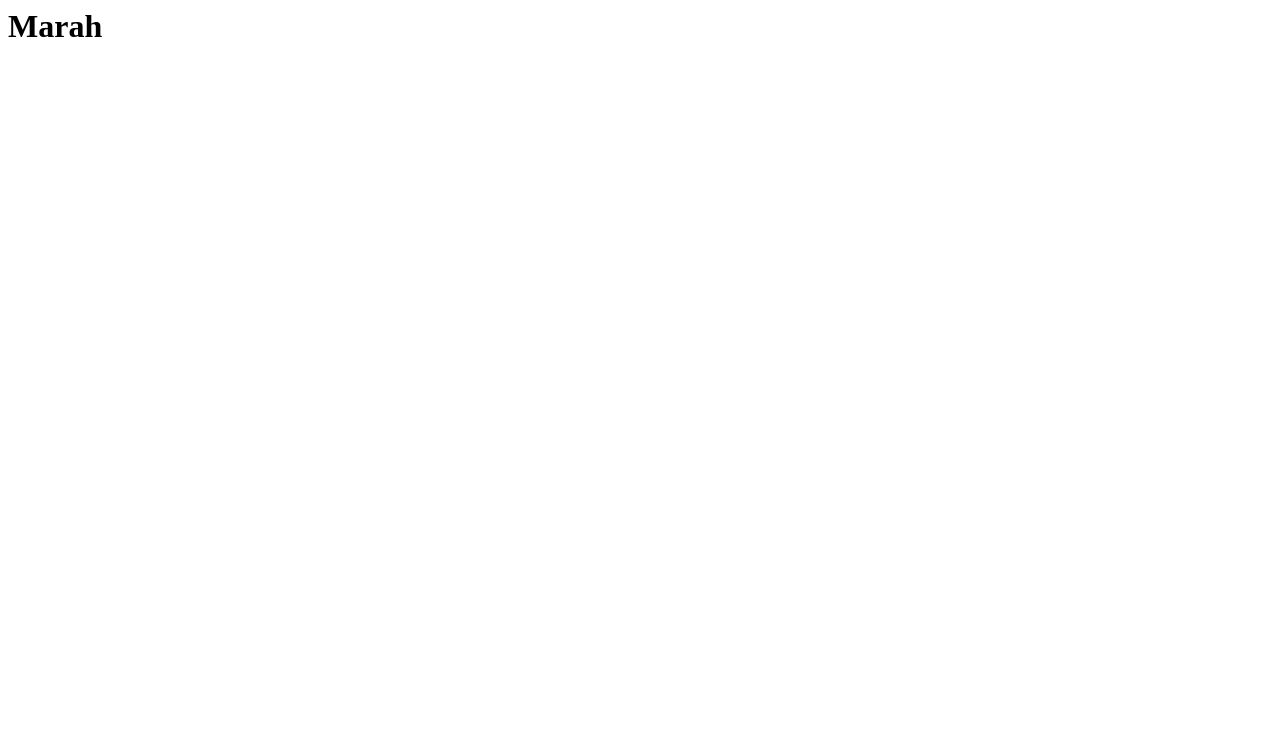
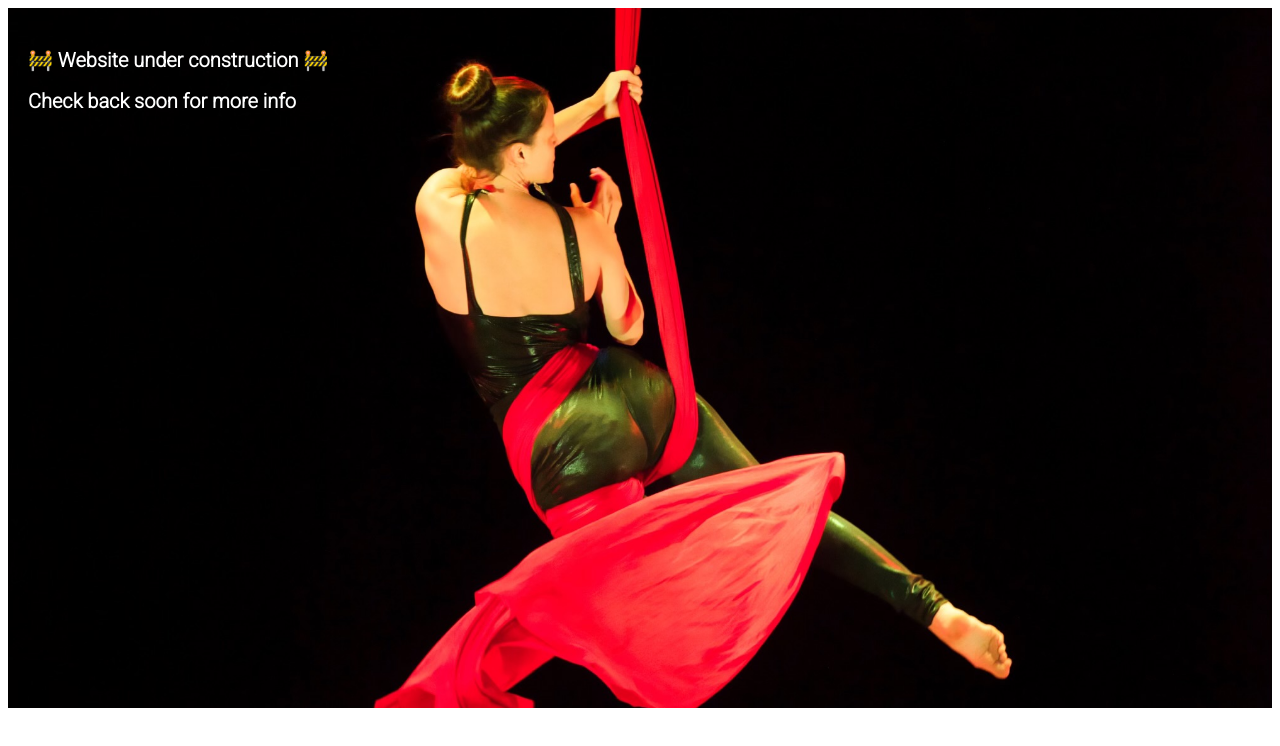
Before and after one commit to fkaltman/island_aerial_danceworks, a plain HTML site: page index.html in a window 1280 px wide. Drawn offline with Linux system fonts and the light colour scheme.

Commit message:
added construction msg and img

```diff
--- a/index.html
+++ b/index.html
@@ -1,11 +1,25 @@
 <html lang="en">
-<head>
-  <meta charset="UTF-8">
-  <meta http-equiv="X-UA-Compatible" content="IE=edge">
-  <meta name="viewport" content="width=Island Aerial Danceworks, initial-scale=1.0">
-  <title>Island Aerial Dance Works</title>
-</head>
-<body>
-  <h1>Marah</h1>
-</body>
+  <head>
+    <meta charset="UTF-8" />
+    <meta http-equiv="X-UA-Compatible" content="IE=edge" />
+    <meta
+      name="viewport"
+      content="width=Island Aerial Danceworks, initial-scale=1.0"
+    />
+    <link rel="stylesheet" href="main.css" />
+    <link rel="preconnect" href="https://fonts.googleapis.com" />
+    <link rel="preconnect" href="https://fonts.gstatic.com" crossorigin />
+    <link
+      href="https://fonts.googleapis.com/css2?family=Roboto:wght@300&display=swap"
+      rel="stylesheet"
+    />
+
+    <title>Island Aerial Danceworks</title>
+  </head>
+  <body>
+    <div class="construction-container">
+    <h1 class="coming-soon-h1">🚧 Website under construction 🚧</h1>
+    <h2 class="coming-soon-h2">Check back soon for more info</h2>
+  </div>
+  </body>
 </html>
--- /dev/null
+++ b/main.css
@@ -0,0 +1,25 @@
+.coming-soon-h1 {
+ padding-top: 40px;
+}
+
+.coming-soon-h1, .coming-soon-h2 {
+  font-family: 'Roboto', sans-serif;
+  color: #fff;
+  font-size: 1.25em;
+  /* text-align: center;*/
+  margin-left: 20px;
+}
+
+.coming-soon-h2 {
+  top:70px;
+  font-size: 1.25em;
+}
+
+.construction-container {
+  background-image: url("imgs/marah_red_silk.jpeg");
+  height: 700px;
+  /* width: 500px; */
+  background-position: center;
+  background-repeat: no-repeat;
+  background-size: cover;
+}
```
Also changed, not shown: imgs/marah_red_silk.jpeg (added).
